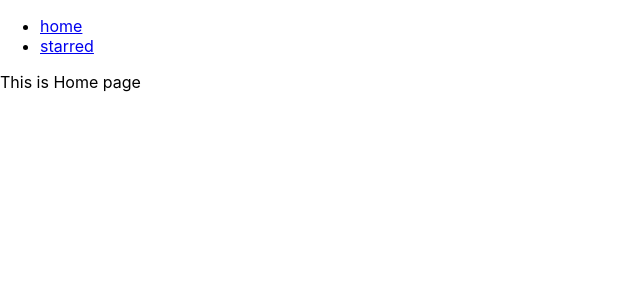
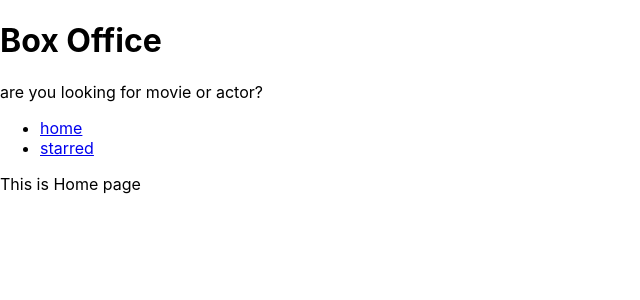
Before and after one commit to NareshPochamoni/Box-off.., a React (Create React App) app: page / in a window 1280 px wide. Shown: the top 300 px of the page, without its empty margins (0-640 px from the left). Built offline with nearby package versions, Linux system fonts and the light colour scheme.

Commit message:
added Title and subtitle

```diff
--- a/src/App.js
+++ b/src/App.js
@@ -1,14 +1,14 @@
 /* eslint-disable react/function-component-definition */
  import React from 'react';
  import {Switch,Route} from 'react-router-dom';
-import Navs from './components/Navs';
+
 import Home from './pages/Home';
 import Starred from './pages/Starred';
 
 function App() {
   return  (
   <div>
-     <Navs />
+
   <Switch>
 
 
--- /dev/null
+++ b/src/components/MainPageLayout.js
@@ -0,0 +1,17 @@
+/* eslint-disable react/function-component-definition */
+import React from 'react'
+import Navs from './Navs'
+import Title from './Title'
+
+const MainPageLayout = ({children}) => {
+    return (
+        <div>
+
+            <Title title="Box Office" subtitle="are you looking for movie or actor?" />
+            <Navs />
+            {children}
+        </div>
+    )
+}
+
+export default MainPageLayout
--- /dev/null
+++ b/src/components/Title.js
@@ -0,0 +1,13 @@
+/* eslint-disable react/function-component-definition */
+import React from 'react'
+
+const Title = ({title,subtitle}) => {
+    return (
+        <div>
+            <h1>{title}</h1>
+            <p>{subtitle}</p>
+        </div>
+    )
+}
+
+export default Title
--- a/src/pages/Home.js
+++ b/src/pages/Home.js
@@ -1,11 +1,12 @@
 /* eslint-disable react/function-component-definition */
 import React from 'react'
+import MainPageLayout from '../components/MainPageLayout'
 
 const Home = () => {
     return (
-        <div>
+        <MainPageLayout>
             This is Home page
-        </div>
+        </MainPageLayout>
     )
 }
 
--- a/src/pages/Starred.js
+++ b/src/pages/Starred.js
@@ -1,11 +1,12 @@
 /* eslint-disable react/function-component-definition */
-import React from 'react'
+import React from 'react';
+import MainPageLayout from '../components/MainPageLayout';
 
 const Starred = () => {
     return (
-        <div>
+        <MainPageLayout>
             This is Starred page
-        </div>
+        </MainPageLayout>
     )
 }
 
```
